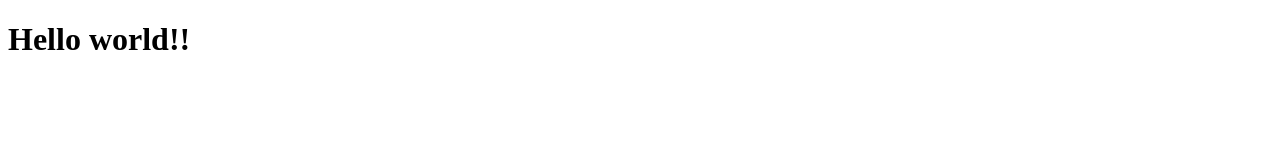
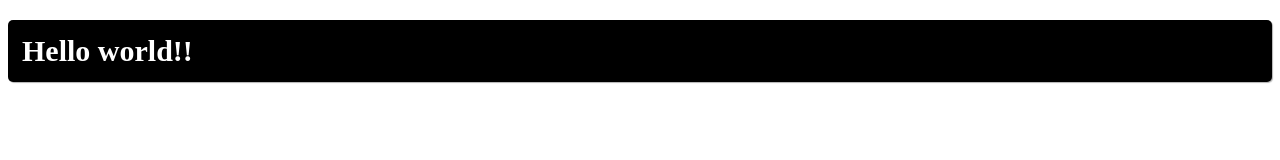
Before and after one commit to LiveIsBigStange/todo_list, a plain HTML site: page index.html in a window 1280 px wide. Drawn offline with Linux system fonts and the light colour scheme.

Commit message:
added CSS styles

```diff
--- a/index.html
+++ b/index.html
@@ -6,6 +6,7 @@
     <meta http-equiv="X-UA-Compatible" content="IE=edge">
     <meta name="viewport" content="width=device-width, initial-scale=1.0">
     <title>Document</title>
+    <link rel="stylesheet" href="style.css">
 </head>
 
 <body>
--- /dev/null
+++ b/style.css
@@ -0,0 +1,8 @@
+h1 {
+    background-color: black;
+    color: white;
+    font-size: 30px;
+    padding: 14px;
+    border-radius: 5px;
+    box-shadow: 1px 1px 1px rgba(0, 0, 0, 0.3);
+}
```
